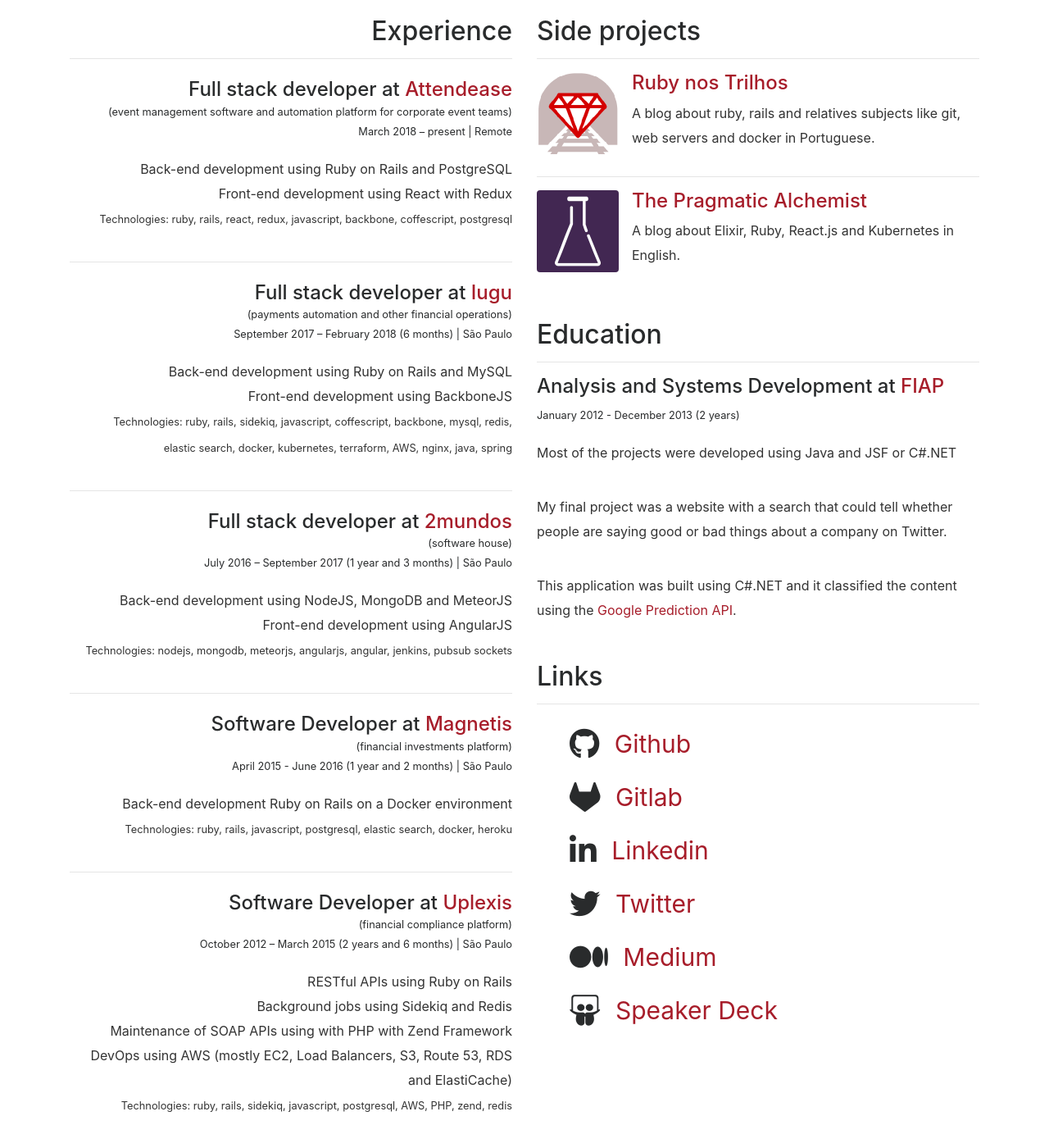
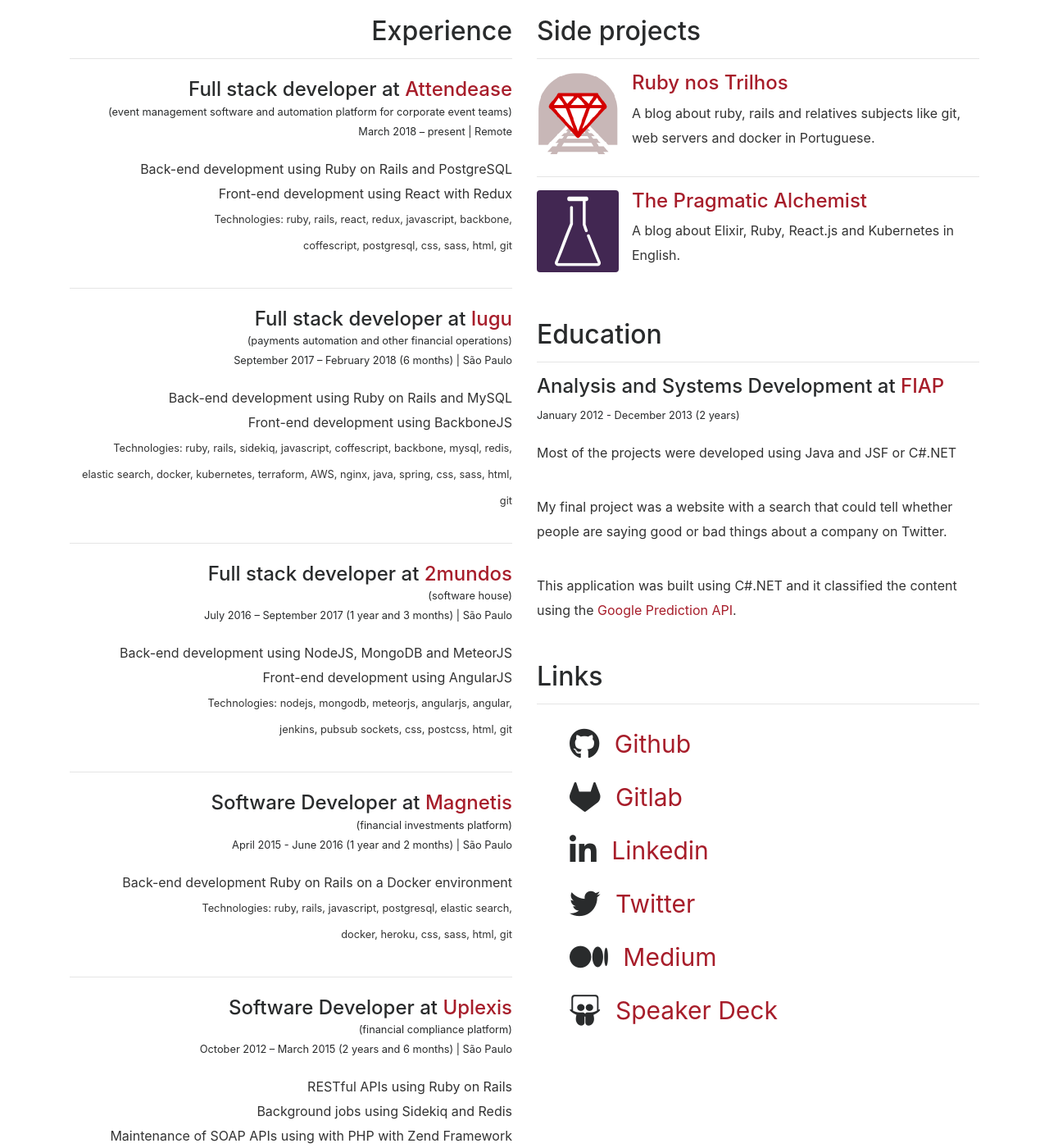
Before and after one commit to lucasprag/lucasprag, a Jekyll site: the page built from index.md, in a window 1280 px wide and 1400 px high, scrolled down 469 px. Shown: the whole window at 82% size. Built offline with Jekyll 4.4.1, drawn with Linux system fonts in a browser that asks for light colours; nearby versions of some CDN libraries; some of the changed text lies outside the part shown.

Commit message:
Add css, postcss, sass, html and git

```diff
--- a/_includes/experience.html
+++ b/_includes/experience.html
@@ -18,7 +18,7 @@
     <br>
 
     <small>
-      Technologies: ruby, rails, react, redux, javascript, backbone, coffescript, postgresql
+      Technologies: ruby, rails, react, redux, javascript, backbone, <br>coffescript, postgresql, css, sass, html, git
     </small>
   </p>
 
@@ -39,7 +39,7 @@
     <br>
 
     <small>
-      Technologies: ruby, rails, sidekiq, javascript, coffescript, backbone, mysql, redis, <br>elastic search, docker, kubernetes, terraform, AWS, nginx, java, spring
+      Technologies: ruby, rails, sidekiq, javascript, coffescript, backbone, mysql, redis, <br>elastic search, docker, kubernetes, terraform, AWS, nginx, java, spring, css, sass, html, git
     </small>
   </p>
 
@@ -60,7 +60,7 @@
     <br>
 
     <small>
-      Technologies: nodejs, mongodb, meteorjs, angularjs, angular, jenkins, pubsub sockets
+      Technologies: nodejs, mongodb, meteorjs, angularjs, angular, <br>jenkins, pubsub sockets, css, postcss, html, git
     </small>
   </p>
 
@@ -79,7 +79,7 @@
     <br>
 
     <small>
-      Technologies: ruby, rails, javascript, postgresql, elastic search, docker, heroku
+      Technologies: ruby, rails, javascript, postgresql, elastic search, <br>docker, heroku, css, sass, html, git
     </small>
   </p>
 
@@ -105,7 +105,7 @@
     <br>
 
     <small>
-      Technologies: ruby, rails, sidekiq, javascript, postgresql, AWS, PHP, zend, redis
+      Technologies: ruby, rails, sidekiq, javascript, postgresql, <br>AWS, PHP, zend, redis, css, sass, html, git
     </small>
   </p>
 
```
